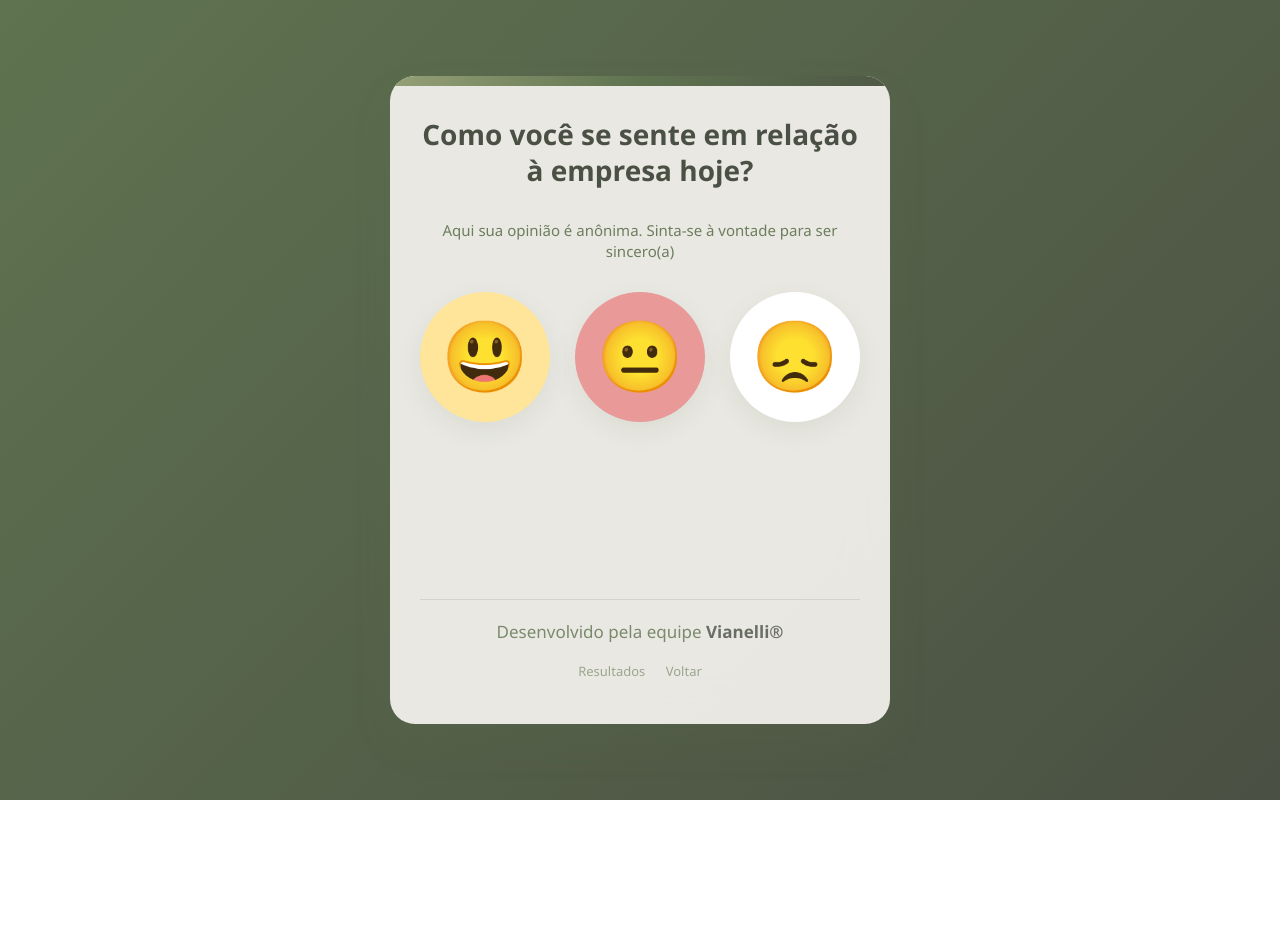
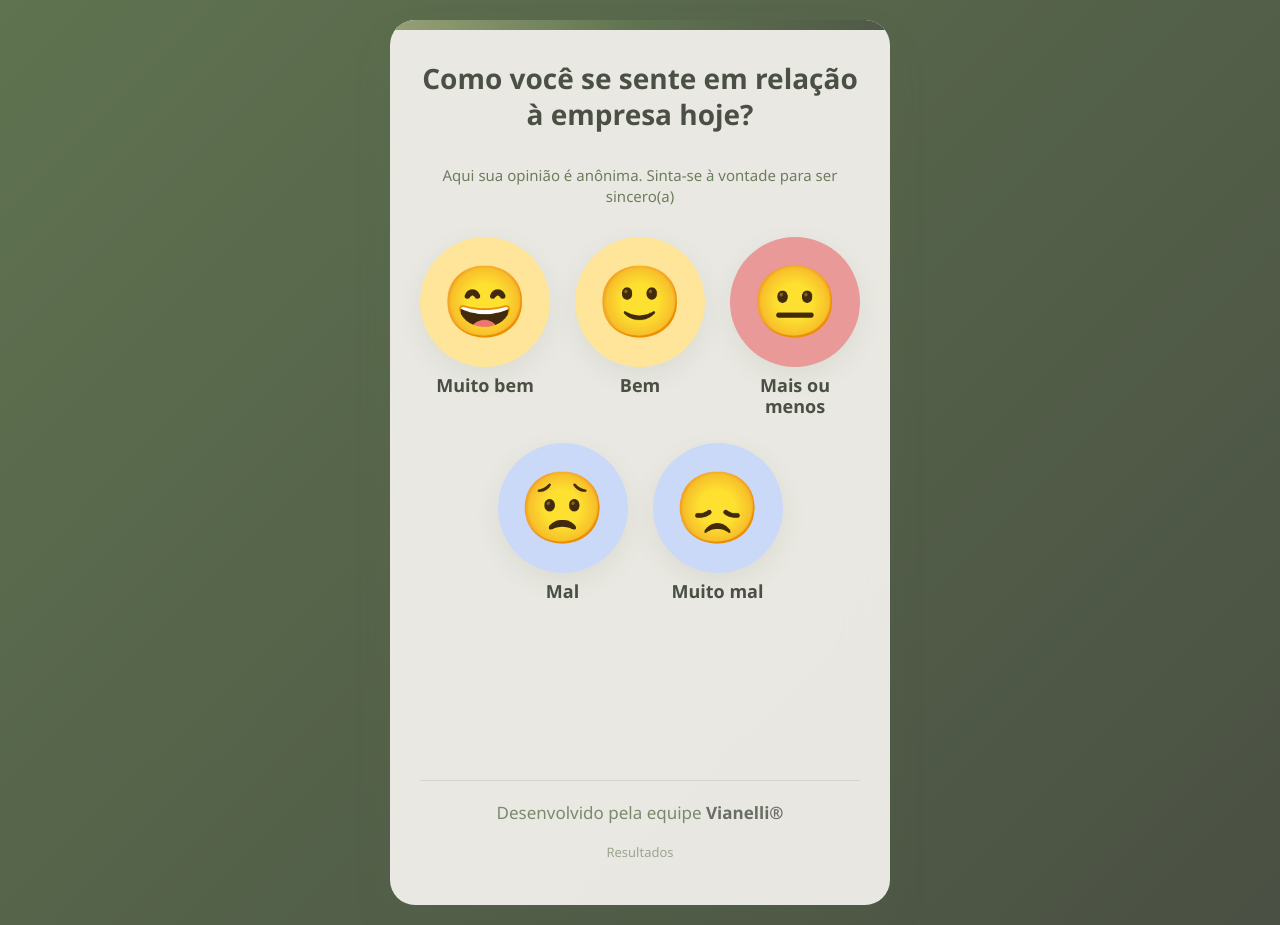
Before and after one commit to Filipe-Vianelli/Pesquisa-Satisfa-o-Vianelli, a plain HTML site: page index.html in a window 1280 px wide. Both pictures are taken after a click on the button "Diretoria". Before the commit the page ends 800 px from the top, so only its background shows below. Drawn offline with Linux system fonts and the light colour scheme.

Commit message:
index.html

```diff
--- a/index.html
+++ b/index.html
@@ -1,4 +1,4 @@
-<!DOCTYPE html>
+  <!DOCTYPE html>
 <html lang="pt-BR">
 <head>
   <meta charset="UTF-8">
@@ -36,9 +36,26 @@
       <br><p class="confidential-message">Aqui sua opinião é anônima. Sinta-se à vontade para ser sincero(a)</p>
 
       <div class="emoji-container">
-        <button class="emoji-button happy" onclick="enviarVoto('😃', this)">😃</button>
-        <button class="emoji-button neutral" onclick="enviarVoto('😐', this)">😐</button>
-        <button class="emoji-button sad" onclick="enviarVoto('😞', this)">😞</button>
+        <div class="emoji-wrapper">
+          <button class="emoji-button happy" onclick="enviarVoto('😄', this)">😄</button>
+          <div class="emoji-label">Muito bem</div>
+        </div>
+        <div class="emoji-wrapper">
+          <button class="emoji-button happy" onclick="enviarVoto('🙂', this)">🙂</button>
+          <div class="emoji-label">Bem</div>
+        </div>
+        <div class="emoji-wrapper">
+          <button class="emoji-button neutral" onclick="enviarVoto('😐', this)">😐</button>
+          <div class="emoji-label">Mais ou menos</div>
+        </div>
+        <div class="emoji-wrapper">
+          <button class="emoji-button sad" onclick="enviarVoto('😟', this)">😟</button>
+          <div class="emoji-label">Mal</div>
+        </div>
+        <div class="emoji-wrapper">
+          <button class="emoji-button sad" onclick="enviarVoto('😞', this)">😞</button>
+          <div class="emoji-label">Muito mal</div>
+        </div>
       </div>
       <div id="mensagem" class="message">
         Voto registrado com sucesso! Obrigado pelo seu feedback.
@@ -51,7 +68,7 @@
         <a href="https://docs.google.com/spreadsheets/d/1wI7blYwsPhiqLvkgtdi14wl4uebkObL1tuxlbs1uoz8/edit?gid=0#gid=0" target="_blank" class="admin-button">
           Resultados
         </a>
-        <a href="javascript:void(0);" onclick="showScreen('sectorScreen')" class="admin-button">
+        <a href="javascript:void(0);" onclick="showScreen('sectorScreen')" class="admin-button back-button" style="display:none;">
           Voltar
         </a>
       </div>
```
